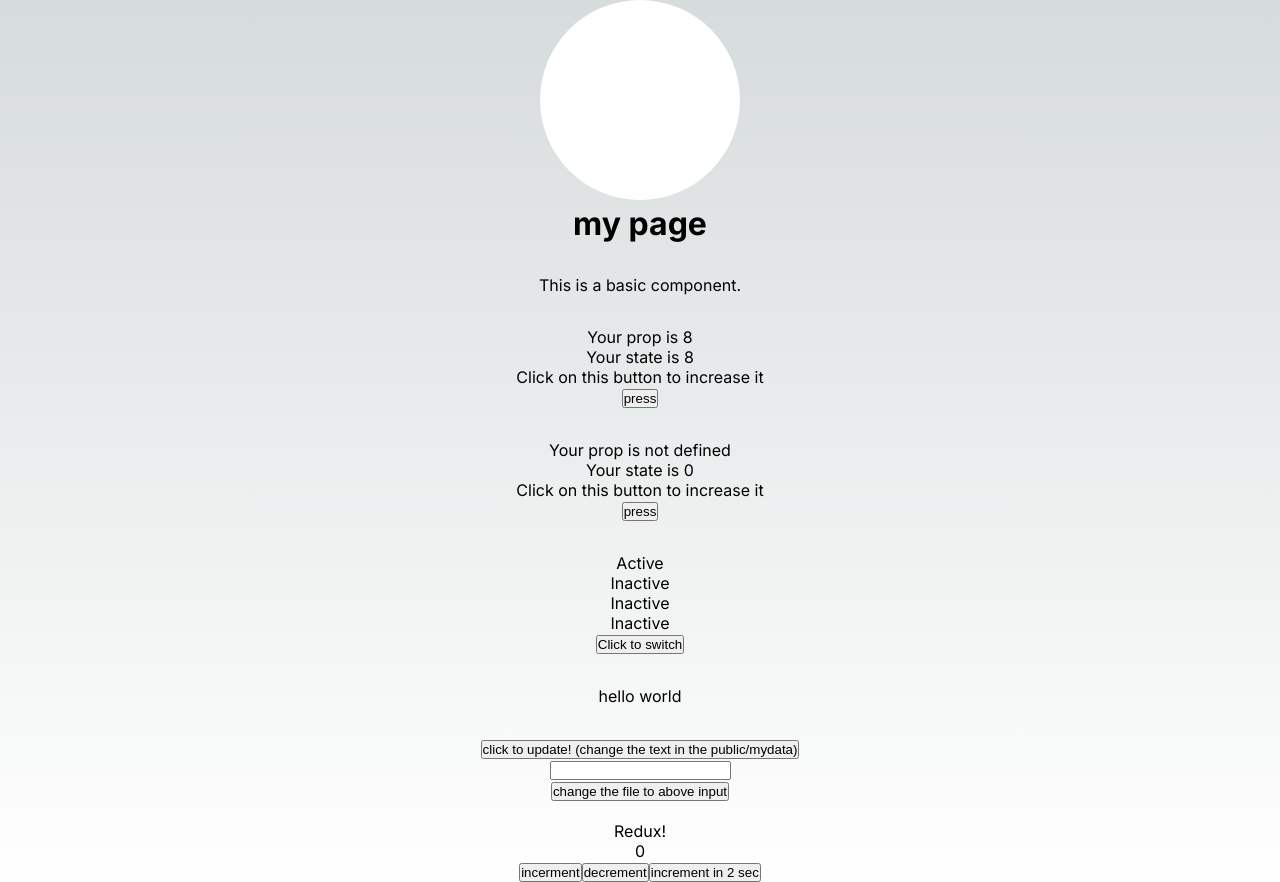
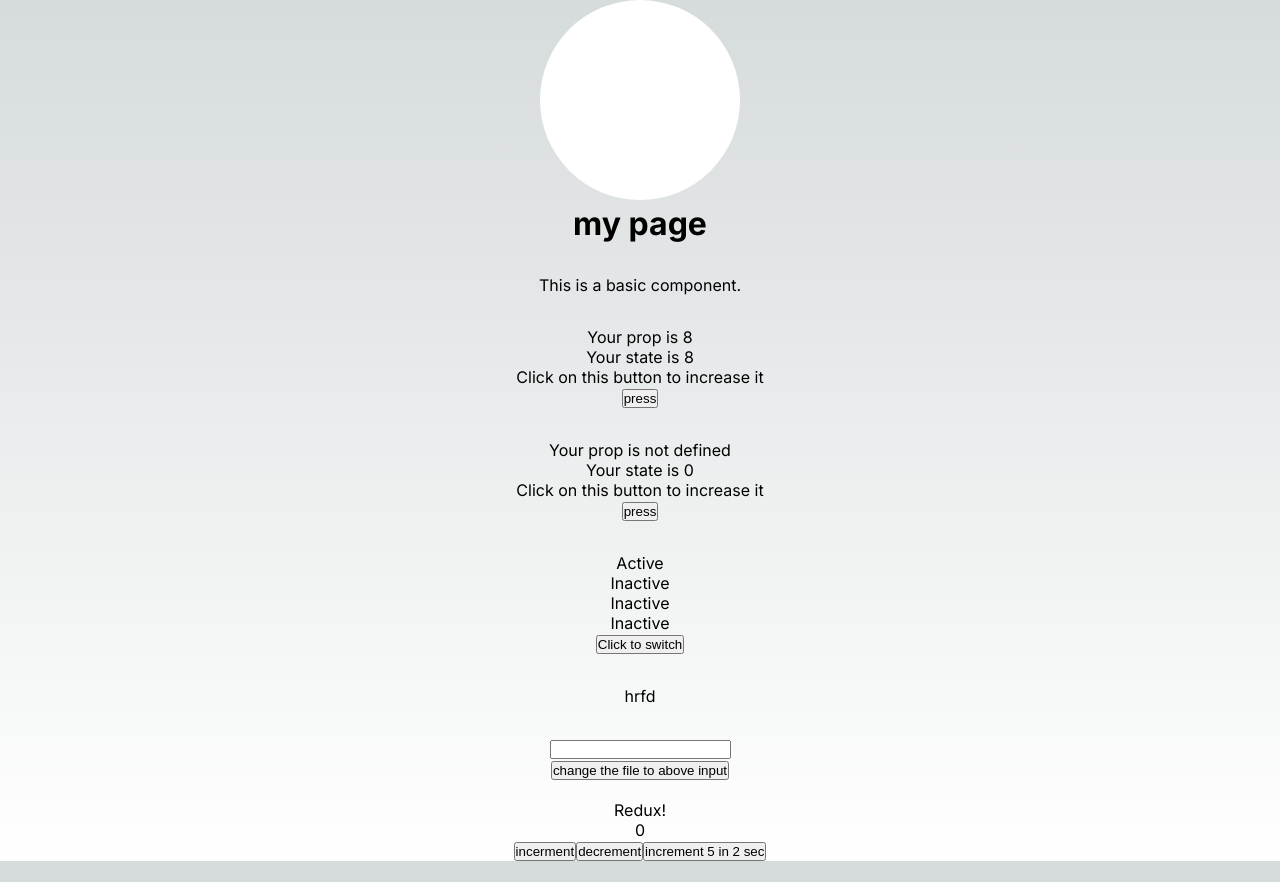
Before and after one commit to VadimKht/nextjs_test, a Next.js app: page / in a window 1280 px wide. After the commit the page ends 861 px from the top, so only its background shows below. Built offline with nearby package versions, Linux system fonts and the light colour scheme.

Commit message:
auto update on sending FS request, removed the manually update button, fixed bug

```diff
--- a/public/mydata.json
+++ b/public/mydata.json
@@ -1 +1 @@
-{"content": "hello world"}
+{"content": "aHJmZA=="}
--- a/src/app/api/GetText/route.ts
+++ b/src/app/api/GetText/route.ts
@@ -1,7 +1,12 @@
 import { promises as fs } from "fs"
 export const dynamic = 'force-dynamic' // defaults to auto
+
+function Decode(str: string){
+    return Buffer.from(str, 'base64').toString('binary');
+}
 export async function GET(request: Request) {
     const file = await fs.readFile(process.cwd() + '/public/mydata.json', 'utf8');
 	const data = JSON.parse(file);
-    return Response.json({message:data.content});
+    const decodedData = Decode(data.content);
+    return Response.json({message:decodedData});
 }
--- a/src/app/api/SetText/route.ts
+++ b/src/app/api/SetText/route.ts
@@ -1,9 +1,14 @@
 import { promises as fs } from "fs"
 export const dynamic = 'force-dynamic' // defaults to auto
+
+function Encode(str: string){
+    return Buffer.from(str, 'binary').toString('base64');
+}
+
 export async function POST(request: Request) {
-    var text:string = "";
+    let text:string = "";
     await request.json().then(a=>text = a.content.toString());
-    // the thing done below is very silly and allows user to hack it by typing  " and breaking the server. very funny, can be fixed with base64 encoding
-    await fs.writeFile(process.cwd() + '/public/mydata.json', '{"content": "' + text + '"}');
+    const encdedText = Encode(text);
+    await fs.writeFile(process.cwd() + '/public/mydata.json', '{"content": "' + encdedText + '"}');
     return Response.json({message:"success!"});
 }
--- a/src/components/myComponentReadFS.tsx
+++ b/src/components/myComponentReadFS.tsx
@@ -6,20 +6,17 @@ import styles from "../app/page.module.css"
 export default function myComponentReadFS() {
 	const [data, setData] = useState("nothing");
 	const [input, setInput] = useState("");
-	// should probably use domainip as a state or prop??
-	let DomainIP: string;
 
 	useEffect(() => {
-		DomainIP = document.location.origin.toString();
-		fetch(DomainIP+"/api/GetText").then(a=>a.json().then(b=>setData(b.message.toString())));
-	  }, [])
+		fetch("/api/GetText").then(a=>a.json().then(b=>setData(b.message.toString())));
+	}, []);
 
 
 	function sendAPICallGET(){
-		fetch(DomainIP+"/api/GetText").then(a=>a.json().then(b=>setData(b.message.toString())));
+		fetch("/api/GetText").then(a=>a.json().then(b=>setData(b.message.toString())));
 	}
 	async function sendAPICallPOST(){
-		await fetch(DomainIP+'/api/SetText/', {
+		await fetch('/api/SetText/', {
 		method: "POST",
 		mode: "cors",
 		headers: {
@@ -27,6 +24,7 @@ export default function myComponentReadFS() {
 		},
 		body: JSON.stringify({content: input}),
 		});
+		sendAPICallGET();
 	}
 	function handleChange(e: any){
 		setInput(e.target.value);
@@ -34,7 +32,6 @@ export default function myComponentReadFS() {
 	return(
 		<>
 		<p className={styles.component}>{data}</p>
-		<button onClick={sendAPICallGET}>click to update! (change the text in the public/mydata)</button><br/>
 		<input onChange={handleChange}/> <br/>
 		<button onClick={sendAPICallPOST}>change the file to above input</button>
 		</>
--- a/src/components/myComponentRedux.tsx
+++ b/src/components/myComponentRedux.tsx
@@ -48,7 +48,7 @@ function MyReactComponent(){
         <p>{count}</p>
         <button onClick={()=>dispatch(counterSlice.actions.increment())}>incerment</button>
         <button onClick={()=>dispatch(counterSlice.actions.decrement())}>decrement</button>
-        <button onClick={()=>dispatch(incrementAsync(5))}>increment in 2 sec </button>
+        <button onClick={()=>dispatch(incrementAsync(5))}>increment 5 in 2 sec </button>
     </>
 }
 
```
